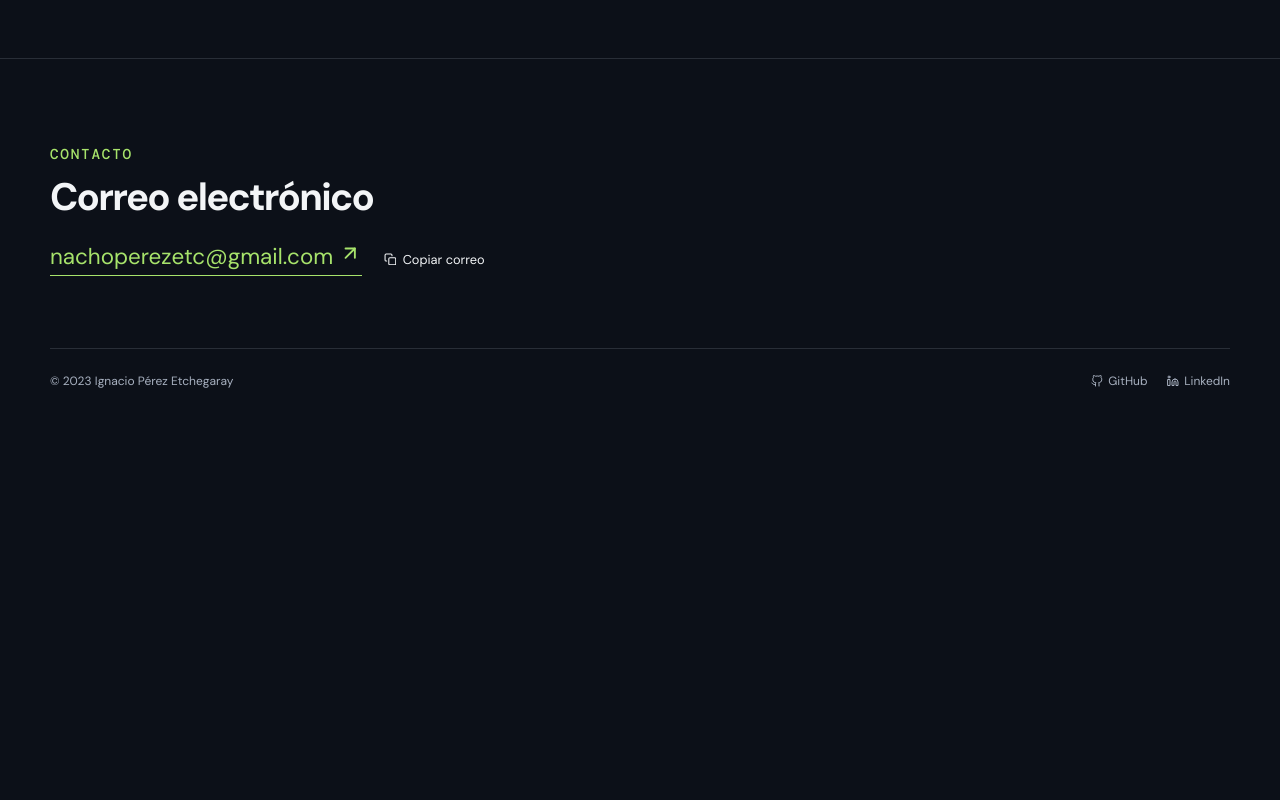
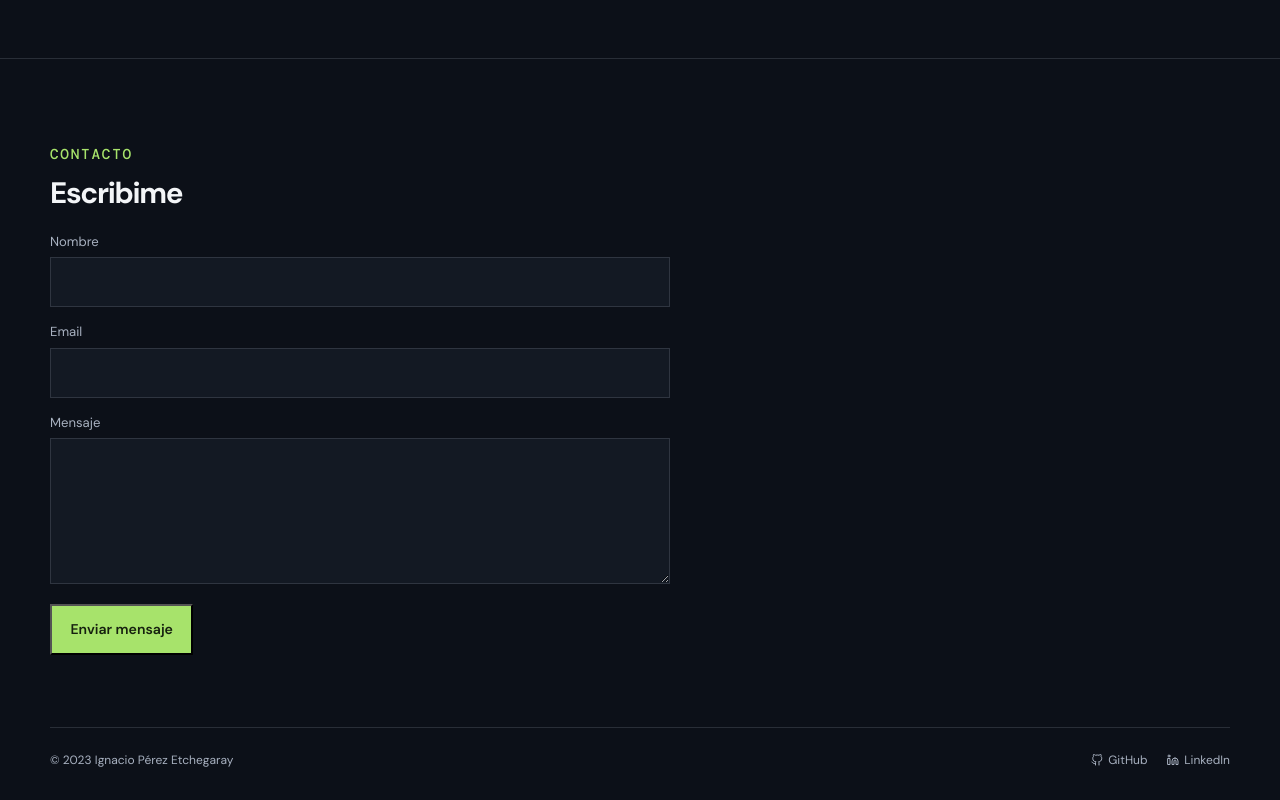
Before and after one commit to IgnacioPerezEtc/Portfolio, a React (Vite) app in the folder client/: page / in a window 1280 px wide. Shown: the part 4082-4882 px from the top of the page. Before the commit the page ends 4503 px from the top, so only its background shows below. Built offline with nearby package versions, Linux system fonts and the light colour scheme; no server answers; a web font is replaced by a local one.

Commit message:
agregando contact form

```diff
--- a/client/package.json
+++ b/client/package.json
@@ -12,6 +12,7 @@
     "preview": "vite preview"
   },
   "dependencies": {
+    "@emailjs/browser": "^4.4.1",
     "@fortawesome/fontawesome-free-regular": "^5.0.13",
     "@fortawesome/free-solid-svg-icons": "^6.3.0",
     "@fortawesome/react-fontawesome": "^0.2.0",
--- /dev/null
+++ b/client/src/components/ContactForm/ContactForm.css
@@ -0,0 +1,11 @@
+.contact-form { display: flex; flex-direction: column; gap: 1rem; max-width: 620px; }
+.form-field { display: flex; flex-direction: column; gap: .45rem; }
+.form-field label { color: var(--muted); font-size: .82rem; }
+.form-field input, .form-field textarea { width: 100%; padding: .75rem .85rem; border: 1px solid var(--line); border-radius: 0; color: var(--text); background: var(--surface); font: inherit; line-height: 1.5; outline: none; transition: border-color .2s, box-shadow .2s; }
+.form-field textarea { resize: vertical; min-height: 8rem; }
+.form-field input:focus, .form-field textarea:focus { border-color: var(--accent); box-shadow: 0 0 0 3px color-mix(in srgb, var(--accent) 16%, transparent); }
+.form-field input:disabled, .form-field textarea:disabled, .form-actions button:disabled { cursor: wait; opacity: .65; }
+.form-actions { display: flex; margin-top: .25rem; }
+.form-status { margin: 0; font-size: .88rem; }
+.form-status--error { color: #e0685f; }
+.form-status--success { color: var(--accent); }
--- /dev/null
+++ b/client/src/components/ContactForm/ContactForm.jsx
@@ -0,0 +1,74 @@
+import { useState } from "react";
+import emailjs from "@emailjs/browser";
+import "./ContactForm.css";
+
+const SERVICE_ID = import.meta.env.VITE_EMAILJS_SERVICE_ID;
+const TEMPLATE_ID = import.meta.env.VITE_EMAILJS_TEMPLATE_ID;
+const PUBLIC_KEY = import.meta.env.VITE_EMAILJS_PUBLIC_KEY;
+const EMAIL_PATTERN = /^[^\s@]+@[^\s@]+\.[^\s@]+$/;
+const emptyValues = { name: "", email: "", message: "" };
+
+function ContactForm() {
+  const [values, setValues] = useState(emptyValues);
+  const [status, setStatus] = useState("idle");
+  const [error, setError] = useState("");
+
+  const handleChange = ({ target: { name, value } }) => {
+    setValues((previous) => ({ ...previous, [name]: value }));
+  };
+
+  const validate = () => {
+    if (!values.name.trim() || !values.email.trim() || !values.message.trim()) return "Completá todos los campos.";
+    if (!EMAIL_PATTERN.test(values.email.trim())) return "Ingresá un email válido.";
+    return "";
+  };
+
+  const handleSubmit = async (event) => {
+    event.preventDefault();
+    const validationError = validate();
+    if (validationError) {
+      setStatus("error");
+      setError(validationError);
+      return;
+    }
+
+    setStatus("sending");
+    setError("");
+    try {
+      await emailjs.send(SERVICE_ID, TEMPLATE_ID, {
+        from_name: values.name,
+        from_email: values.email,
+        message: values.message,
+      }, PUBLIC_KEY);
+      setStatus("success");
+      setValues(emptyValues);
+    } catch {
+      setStatus("error");
+      setError("No se pudo enviar el mensaje. Probá de nuevo en unos minutos.");
+    }
+  };
+
+  return (
+    <form className="contact-form" onSubmit={handleSubmit} noValidate>
+      <div className="form-field">
+        <label htmlFor="contact-name">Nombre</label>
+        <input id="contact-name" name="name" type="text" value={values.name} onChange={handleChange} disabled={status === "sending"} />
+      </div>
+      <div className="form-field">
+        <label htmlFor="contact-email">Email</label>
+        <input id="contact-email" name="email" type="email" value={values.email} onChange={handleChange} disabled={status === "sending"} />
+      </div>
+      <div className="form-field">
+        <label htmlFor="contact-message">Mensaje</label>
+        <textarea id="contact-message" name="message" rows={5} value={values.message} onChange={handleChange} disabled={status === "sending"} />
+      </div>
+      <div className="form-actions">
+        <button type="submit" className="button button-primary" disabled={status === "sending"}>{status === "sending" ? "Enviando..." : "Enviar mensaje"}</button>
+      </div>
+      {status === "error" && <p className="form-status form-status--error" role="alert">{error}</p>}
+      {status === "success" && <p className="form-status form-status--success" role="status">Mensaje enviado, ¡gracias! Te voy a responder pronto.</p>}
+    </form>
+  );
+}
+
+export default ContactForm;
--- a/client/src/components/portfolio/Contact.jsx
+++ b/client/src/components/portfolio/Contact.jsx
@@ -1,24 +1,11 @@
-import { useState } from "react";
-import { FiArrowUpRight, FiCheck, FiCopy, FiGithub, FiLinkedin } from "react-icons/fi";
-
-const email = "nachoperezetc@gmail.com";
+import { FiGithub, FiLinkedin } from "react-icons/fi";
+import ContactForm from "../ContactForm/ContactForm";
 
 function Contact() {
-  const [copied, setCopied] = useState(false);
-  const copyEmail = async () => {
-    try {
-      await navigator.clipboard.writeText(email);
-      setCopied(true);
-      window.setTimeout(() => setCopied(false), 1800);
-    } catch {
-      window.location.href = `mailto:${email}`;
-    }
-  };
-
   return <footer className="footer" id="contacto" style={{ paddingTop: "4.5rem" }}>
     <p className="section-label" style={{ fontSize: ".9rem", letterSpacing: ".12em" }}>Contacto</p>
-    <h2 style={{ margin: ".7rem 0 1.6rem", fontSize: "clamp(1.65rem, 3vw, 2.45rem)", letterSpacing: "-.045em" }}>Correo electrónico</h2>
-    <div className="contact-actions"><a className="mail-link" href={`mailto:${email}`}>{email} <FiArrowUpRight /></a><button className="copy-button" onClick={copyEmail}>{copied ? <><FiCheck /> Correo copiado</> : <><FiCopy /> Copiar correo</>}</button></div>
+    <h2 style={{ margin: ".7rem 0 1.6rem", fontSize: "clamp(0.65rem, 3vw, 1.85rem)", letterSpacing: "-.045em" }}>Escribime</h2>
+    <ContactForm />
     <div className="footer-bottom" style={{ marginTop: "4.5rem" }}><span>© {new Date().getFullYear()} Ignacio Pérez Etchegaray</span><div><a href="https://github.com/IgnacioPerezEtc" target="_blank" rel="noreferrer"><FiGithub /> GitHub</a><a href="https://www.linkedin.com/in/ignacio-perez-etchegaray-0858b724a/" target="_blank" rel="noreferrer"><FiLinkedin /> LinkedIn</a></div></div>
   </footer>;
 }
```
Also changed, not shown: 1 other file (tests, documents, lock files or other folders).
